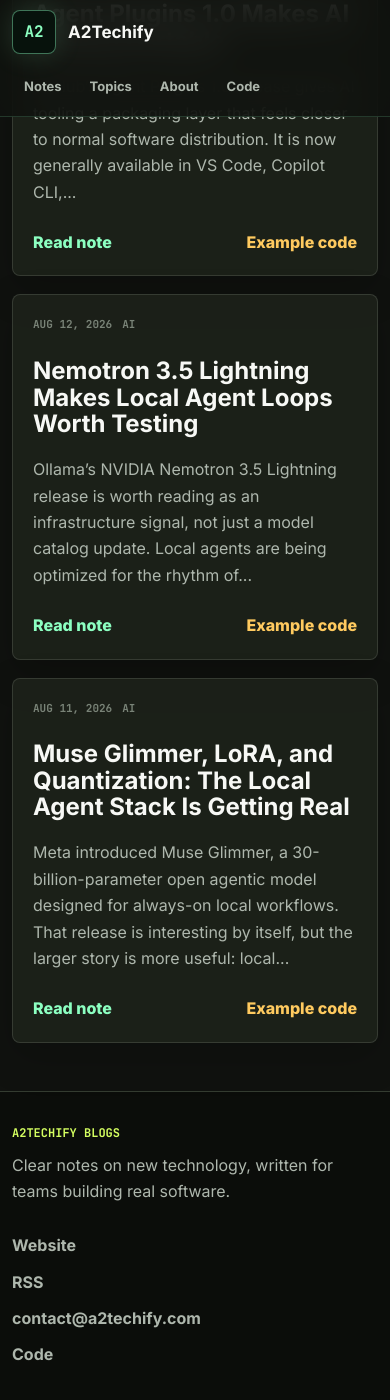
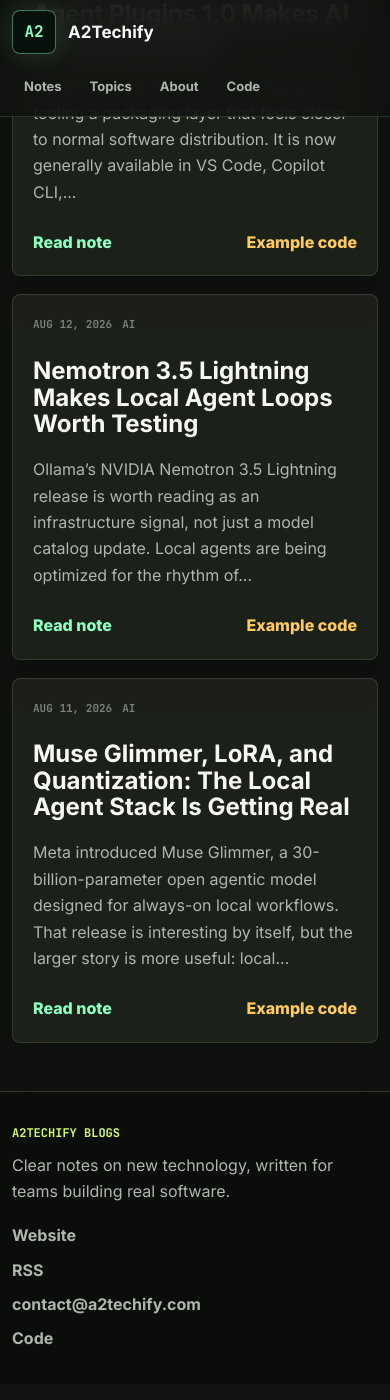
Before and after one commit to A2Techify-LLC/a2techify-blogs, a Jekyll site: the page built from index.html, in a window 390 px wide and 1400 px high, scrolled down 1859 px. Built offline with Jekyll 4.4.1, drawn with Linux system fonts in a browser that asks for light colours; the list of posts is cut into pages by our own code.

Commit message:
Fix mobile footer layout

```diff
--- a/assets/css/site.css
+++ b/assets/css/site.css
@@ -612,18 +612,22 @@
     flex-direction: column;
   }
 
-  .site-nav,
-  .footer-links {
+  .site-nav {
     justify-content: flex-start;
   }
 
   .footer-grid {
     grid-template-columns: 1fr;
     align-items: start;
+    gap: 18px;
   }
 
   .footer-links {
-    gap: 10px;
+    width: 100%;
+    display: grid;
+    grid-template-columns: 1fr;
+    gap: 8px;
+    justify-content: start;
   }
 
   .hero {
@@ -764,11 +768,6 @@
     padding: 32px 0;
   }
 
-  .footer-links {
-    display: grid;
-    grid-template-columns: 1fr;
-  }
-
   .footer-links a {
     overflow-wrap: anywhere;
   }
```
